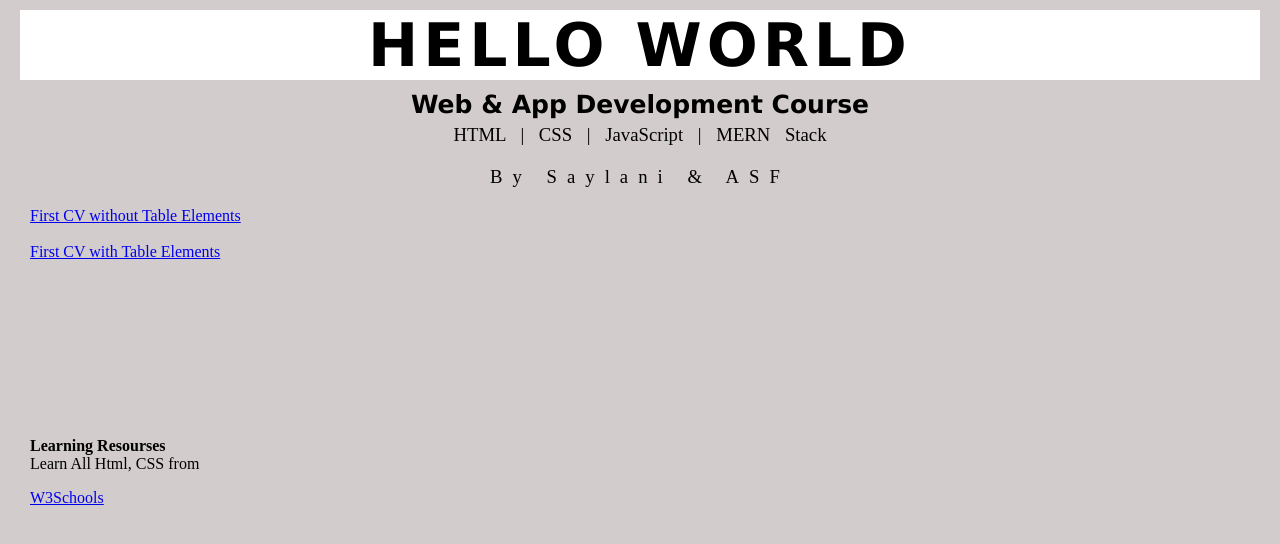
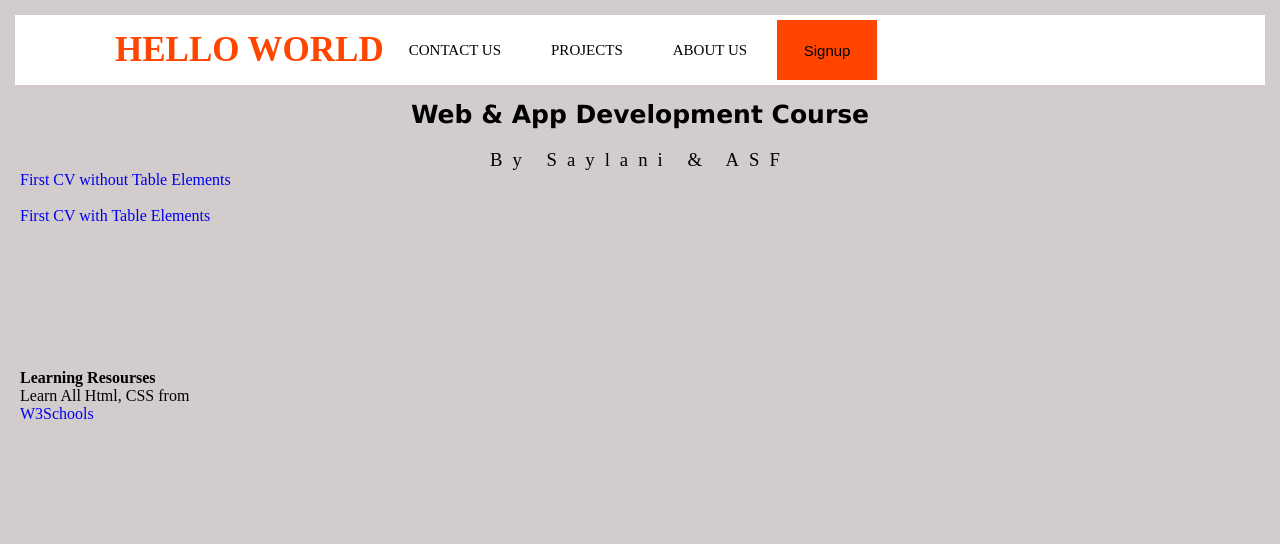
Before and after one commit to Aadi-Rana/helloworld, a plain HTML site: page index.html in a window 1280 px wide. Drawn offline with Linux system fonts and the light colour scheme.

Commit message:
hello world project

```diff
--- a/index.html
+++ b/index.html
@@ -4,18 +4,24 @@
     <meta charset="UTF-8">
     <meta http-equiv="X-UA-Compatible" content="IE=edge">
     <meta name="viewport" content="width=device-width, initial-scale=1.0">
+    <link rel="stylesheet" href="style.css">
     <title>Hello World</title>
-
 </head>
-<body style="background-color: rgb(211, 204, 204); margin: 10px;">
-
-<h1 style="background-color: white; font-size: 60px; font-family: Verdana, Geneva, Tahoma, sans-serif;
- letter-spacing: 5px; text-align: center; margin: 10px; ">HELLO WORLD</h1>
+    <div>
+    <nav class="nav">
+   <label class="logo">HELLO WORLD</label>
+   <ul>
+        <li><a href="">About Us</a></li>
+        <li><a href="">Projects</a></li>
+        <li><a href="">Contact Us</a></li>
+    </ul>
+    <button type="button" class="primary-button">Signup</button>
+</nav>
+</div>
+<body style="background-color: rgb(211, 204, 204);">
  <h2 style="font-size: 25px; text-align: center;
  margin: 3px; font-family: Verdana, Geneva, Tahoma, sans-serif;">Web & App Development Course</h2>
- <h3 style="text-align: center; font-weight: lighter; margin: 5px; word-spacing: 10px;">HTML  | CSS | JavaScript | MERN Stack</h3>
  <h3 style="text-align: right; font-weight: lighter; text-align: center; margin-top: 20px; letter-spacing: 10px;">By Saylani & ASF</h3>
-
     <a style="margin-left: 20px;" href="1stcv.html">First CV without Table Elements</a><br><br>
     <a style="margin-left: 20px;" href="firstcv.html">First CV with Table Elements</a>
 </b>
@@ -23,6 +29,5 @@
 <br><br><br><br><br><br><br><br>
 <p style="margin-left: 20px;"><b> Learning Resourses</b> <br> Learn All Html, CSS from</p>
 <p style="margin-left: 20px;"   ><a href="https://www.w3schools.com/html/html_links.asp">W3Schools</a></p></b>
-
 </body>
 </html>
--- /dev/null
+++ b/style.css
@@ -0,0 +1,49 @@
+*{
+    padding: 0px;
+    margin: 0px;
+    text-decoration: none;
+    list-style: none;
+    box-sizing: border-box;
+
+}
+
+
+nav {
+    background-color: white;
+    max-width: 100%;
+    height: 70px;
+    margin: 15px;
+    display: flex;
+}
+label.logo{
+    color: orangered;
+    font-size: 35px;
+    line-height: 70px;
+    font-weight: bold;
+    margin-left: 8%;
+}
+
+nav ul{
+    float: right;
+    text-align: center;
+
+}
+nav ul li{
+    display: inline;
+    line-height: 70px;
+    float: right;
+}
+nav ul li a {
+    color: black;
+    font-size: 15px;
+    text-transform: uppercase;
+    padding: 25px;
+}
+.primary-button{
+    float: right;
+    background: orangered;
+    font-size: 15px;
+    border: none;
+    width: 100px;
+    margin: 5px;
+}
```
Also changed, not shown: 1stcv.html (+1 -1 lines), bglaptop.jpg (added), colorcodes.txt (added), contactus.jpg.png (added), 1 other file.
